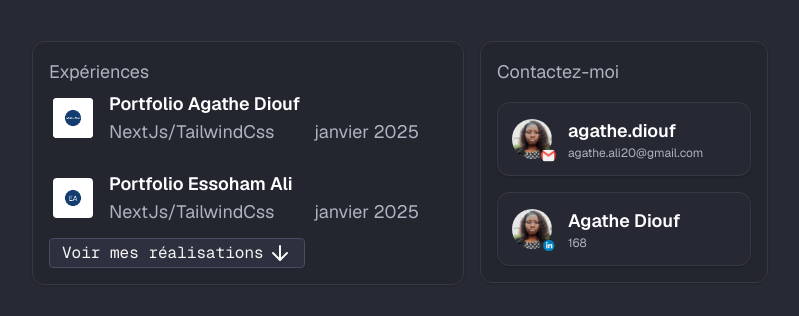
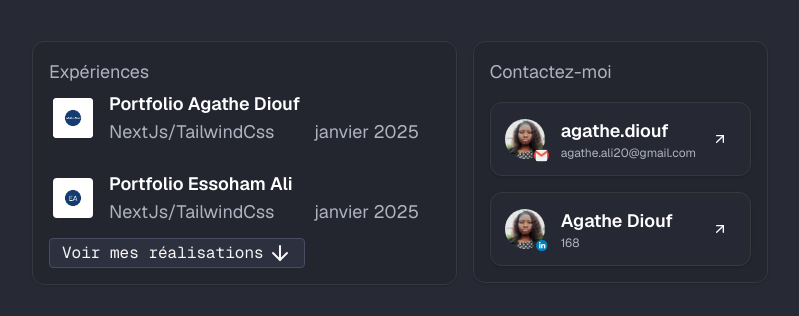
Before and after one commit to Gnilane95/agathe-portfolio-nextjs, a Next.js app: page / in a window 1280 px wide. Shown: the part 500-816 px from the top of the page, without its empty margins (240-1039 px from the left). Built offline with nearby package versions, Linux system fonts and the light colour scheme; a web font is replaced by a local one.

Commit message:
Contact link ok

```diff
--- a/app/_components/Contact.tsx
+++ b/app/_components/Contact.tsx
@@ -10,6 +10,7 @@ export const Contact = () => {
     </h2>
     <div className="md:grid md:grid-cols-3 md:gap-6 flex max-md:flex-col gap-4 w-full">
         <ContactCard
+            url="mailto:agathe.ali20@gmail.com"
             name="agathe.diouf"
             image="/img/mon-profil.jpg"
             mediumImage="/img/gmail.png"
@@ -17,12 +18,14 @@ export const Contact = () => {
             @gmail.com"
         />
         <ContactCard
+            url="https://www.linkedin.com/in/agathe-diouf/"
             name="agathe.diouf"
             image="/img/mon-profil.jpg"
             mediumImage="/img/logo-linkedin-rond.png"
             description="168"
         />
         <ContactCard
+            url="https://www.google.com/maps/place/Angers/@47.4819825,-0.6453357,12z/data=!3m1!4b1!4m6!3m5!1s0x480878da00e58e9d:0x40d37521e0d9c30!8m2!3d47.4711616!4d-0.5518257!16zL20vMGw0bGo?entry=ttu&g_ep=EgoyMDI1MDEyOC4wIKXMDSoASAFQAw%3D%3D"
             name="Angers"
             image="/img/mon-profil.jpg"
             mediumImage="https://img.freepik.com/vecteurs-libre/emplacement-epingle-rouge-moitie-ombre_78370-8193.jpg?semt=ais_hybrid"
--- a/app/_components/ContactCard.tsx
+++ b/app/_components/ContactCard.tsx
@@ -1,13 +1,16 @@
 import { Card } from "@/components/ui/card";
+import { ArrowUpRight } from "lucide-react";
 import Image from "next/image";
 export const ContactCard = (props : {
     image : string,
     mediumImage : string,
     name : string,
     description : string,
+    url?: string
 
 }) =>{
     return(
+        <a href={props.url}>
             <Card className="p-3.5 bg-accent/10 hover:bg-accent/30 transition-colors group flex items-center gap-4 ">
                 <div className="relative w-10 h-10">
                     <Image
@@ -35,7 +38,8 @@ export const ContactCard = (props : {
                         {props.description}
                     </p>
                 </div>
-                {/* <ArrowUpRight className="group-hover:translate-x-2 group-hover:-translate-y-2 transition-transform mr-2" size={16}/> */}
+                <ArrowUpRight className="group-hover:translate-x-2 group-hover:-translate-y-2 transition-transform mr-2" size={16}/>
             </Card>
+        </a>
     )
 }
--- a/app/_components/Status.tsx
+++ b/app/_components/Status.tsx
@@ -34,16 +34,18 @@ export const Status = () => {
                     Contactez-moi
                 </p>
                 <ContactCard
+                    url="mailto:agathe.ali20@gmail.com"
                     name="agathe.diouf"
                     image="/img/mon-profil.jpg"
                     mediumImage="/img/gmail.png"
                     description="agathe.ali20@gmail.com"
                 />
                 <ContactCard
-                name="Agathe Diouf"
-                image="/img/mon-profil.jpg"
-                mediumImage="/img/logo-linkedin-rond.png"
-                description="168"
+                    url="https://www.linkedin.com/in/agathe-diouf/"
+                    name="Agathe Diouf"
+                    image="/img/mon-profil.jpg"
+                    mediumImage="/img/logo-linkedin-rond.png"
+                    description="168"
                 />
             </Card>
         </div>
```
Also changed, not shown: 1 other file (tests, documents, lock files or other folders).
